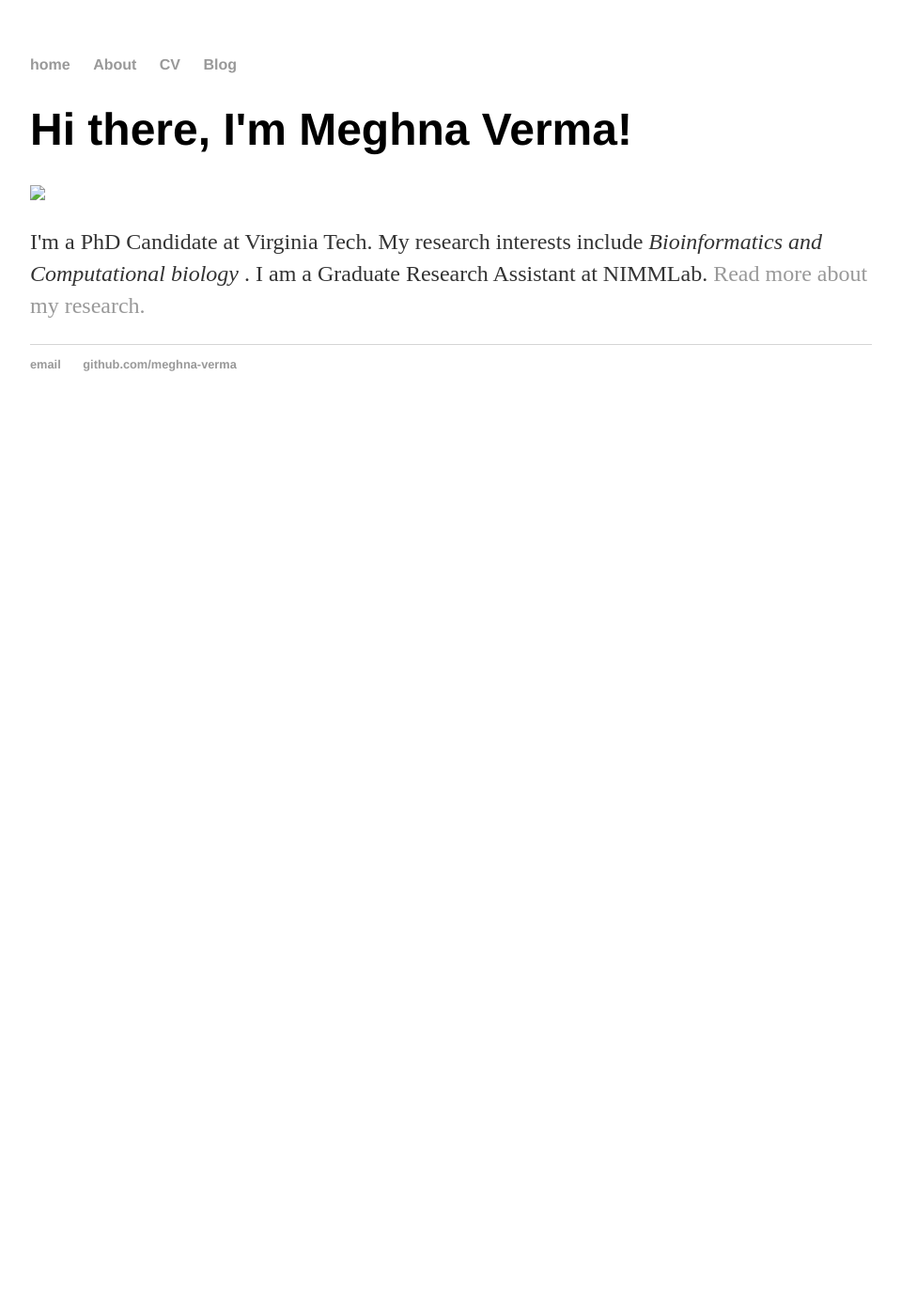
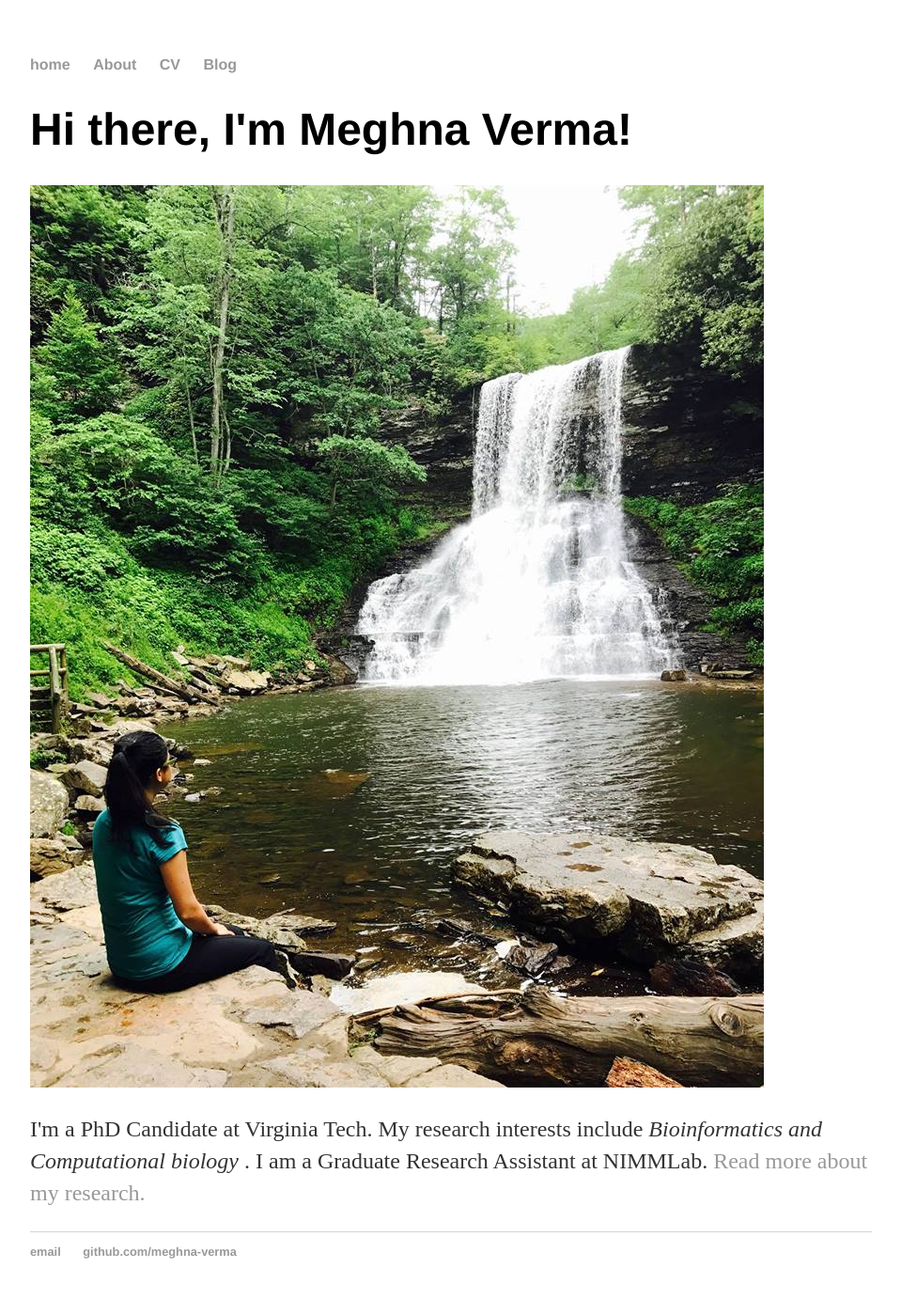
Before and after one commit to meghna-verma/meghna-verma.github.io, a Jekyll site: the page built from index.html, in a window 1280 px wide. Shown: the whole page at 94% size, without its empty margins (160-1119 px from the left). Built offline with Jekyll 4.4.1, drawn with Linux system fonts in a browser that asks for light colours; before the commit the page ends 900 px from its top, so only the background shows below that.

Commit message:
Adding image for intro

```diff
--- a/index.html
+++ b/index.html
@@ -4,6 +4,6 @@ title: Meghna Verma, PhD Candidate
 ---
 <div class="blurb">
 	<h1>Hi there, I'm Meghna Verma!</h1>
-        <img src="Cascades.jpg">
+        <img src="images/Cascades.jpg">
 	<p>I'm a PhD Candidate at Virginia Tech. My research interests include <em> Bioinformatics and Computational biology </em>. I am a Graduate Research Assistant at NIMMLab. <a href="https://scholar.google.com/citations?user=mJLiaswAAAAJ&hl=en">Read more about my research.</a></p>
 </div><!-- /.blurb -->
```
